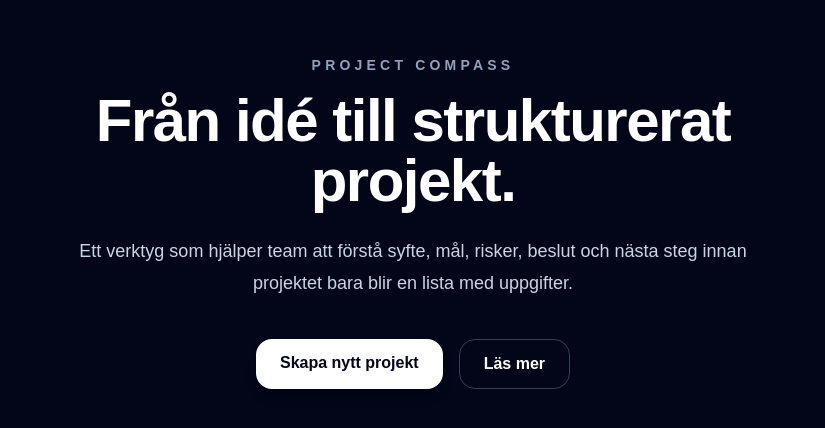
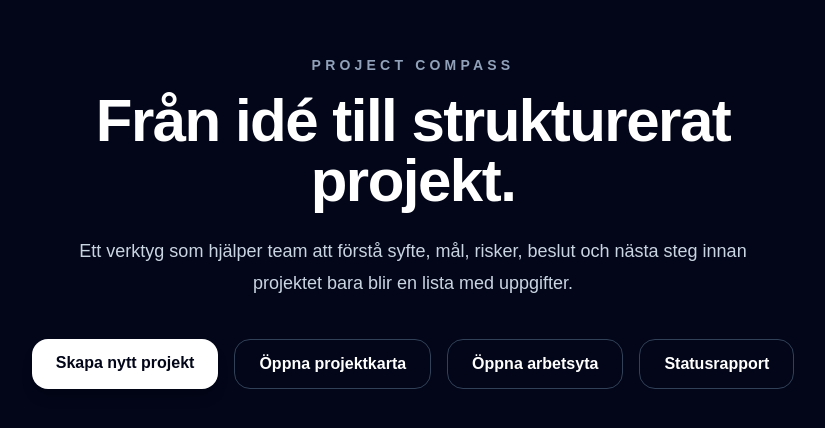
Before and after one commit to Zion8a/project-compass, a Next.js app: page / in a window 1280 px wide. Shown: the part 178-606 px from the top of the page, without its empty margins (227-1052 px from the left). Built offline with nearby package versions, Linux system fonts and the light colour scheme.

Commit message:
Add direct navigation to project board

```diff
--- a/src/app/page.tsx
+++ b/src/app/page.tsx
@@ -30,7 +30,21 @@ export default function Home() {
             href="/project-map"
             className="rounded-2xl border border-slate-700 px-6 py-3 font-semibold text-white hover:bg-slate-900"
           >
-            Läs mer
+            Öppna projektkarta
+          </Link>
+
+          <Link
+            href="/project-board"
+            className="rounded-2xl border border-slate-700 px-6 py-3 font-semibold text-white hover:bg-slate-900"
+          >
+            Öppna arbetsyta
+          </Link>
+
+          <Link
+            href="/project-report"
+            className="rounded-2xl border border-slate-700 px-6 py-3 font-semibold text-white hover:bg-slate-900"
+          >
+            Statusrapport
           </Link>
         </div>
       </section>
```
